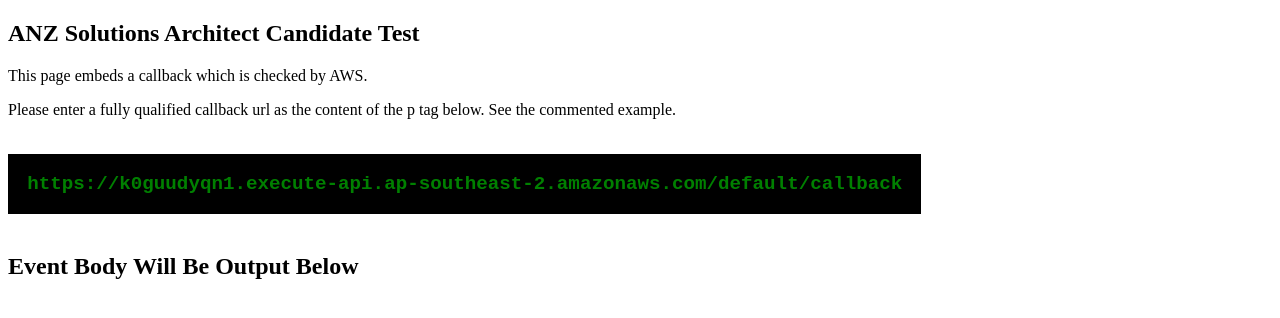
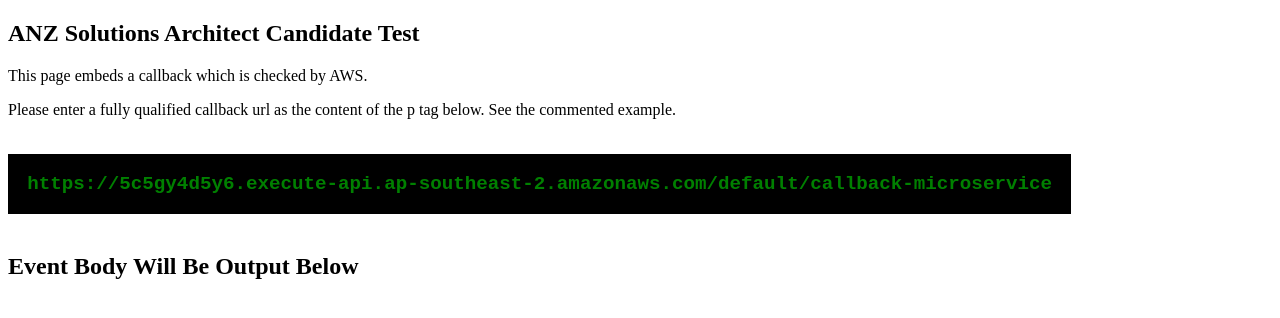
Before and after one commit to rysanoc/aws-candidate-test-repo, a plain HTML site: page index.html in a window 1280 px wide. Drawn offline with nearby package versions, Linux system fonts and the light colour scheme; no server answers.

Commit message:
Update index.html

```diff
--- a/index.html
+++ b/index.html
@@ -12,7 +12,7 @@
     <!--
       <p id="endpoint_url">http://example.com/myendpointurl</p>
     -->
-    <p id="endpoint_url">https://k0guudyqn1.execute-api.ap-southeast-2.amazonaws.com/default/callback</p>
+    <p id="endpoint_url">https://5c5gy4d5y6.execute-api.ap-southeast-2.amazonaws.com/default/callback-microservice</p>
 
     <div id="root"></div>
 
```
